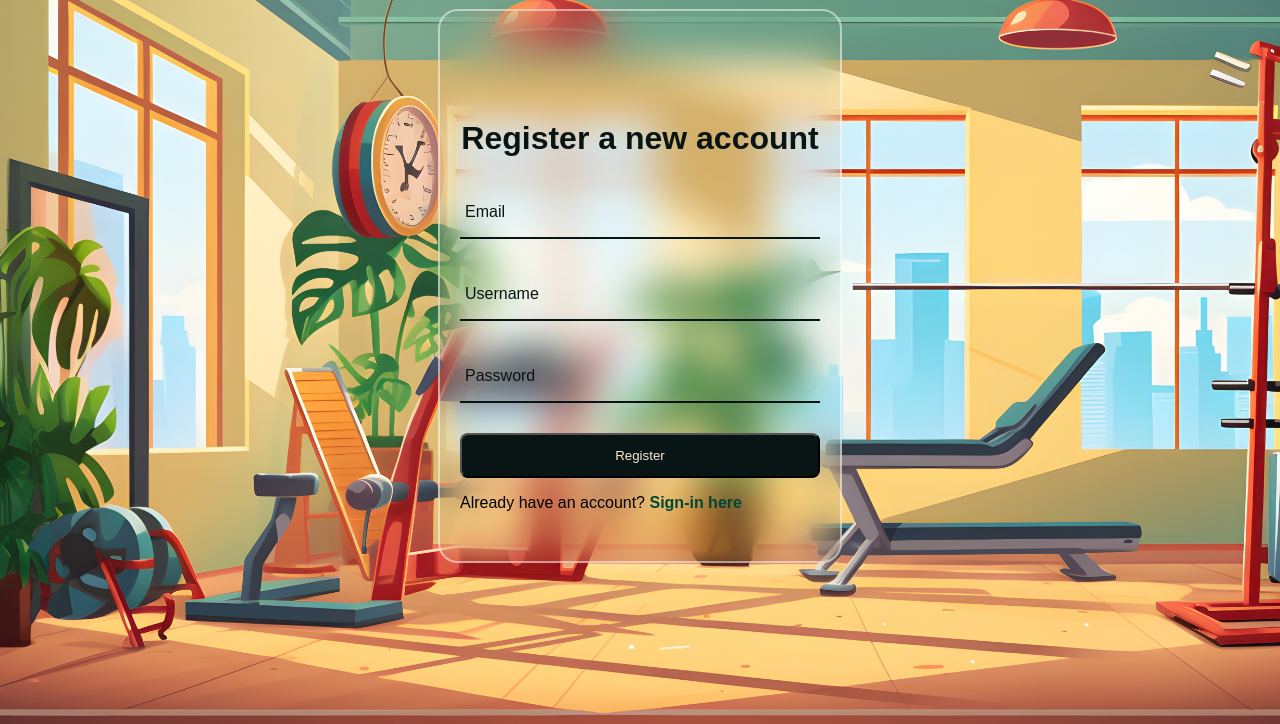
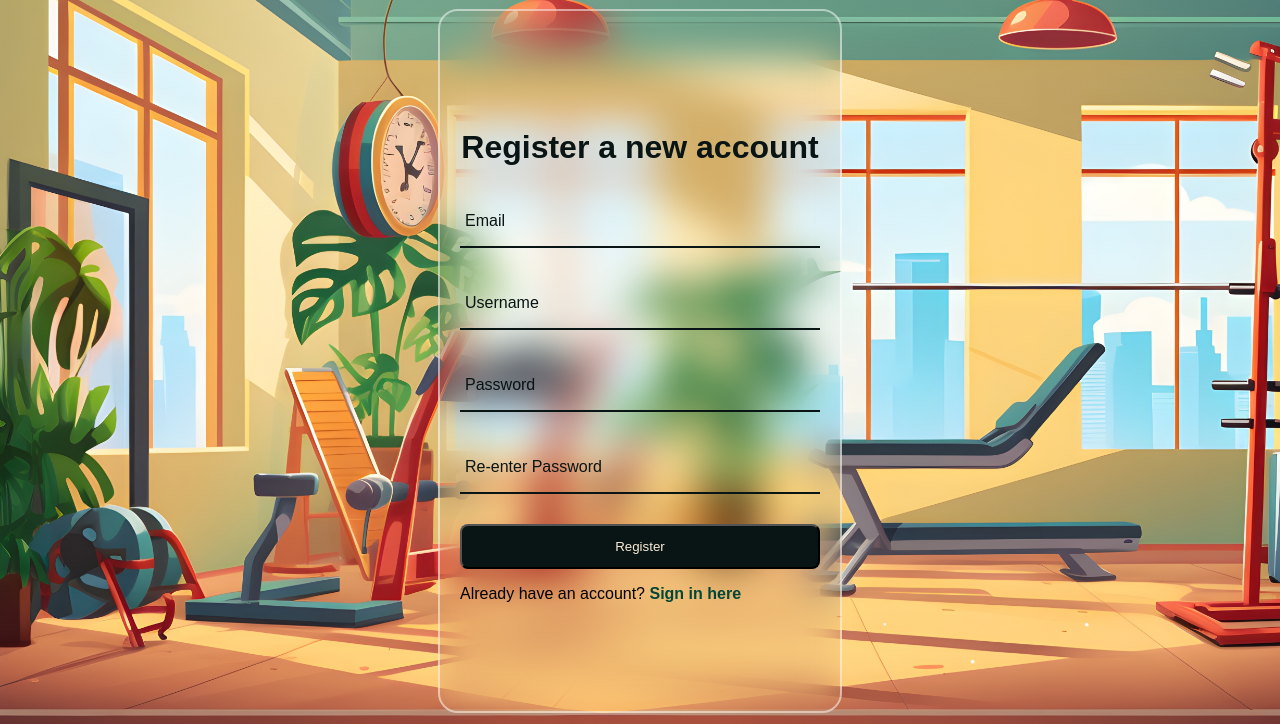
Before and after one commit to syedsq/MedusaShopping, a PHP site: page /register.php in a window 1280 px wide. Shown: the part 76-800 px from the top of the page. Run offline with PHP 8.4, Linux system fonts and the light colour scheme.

Commit message:
login-registration reformat
fixing some css error that display message right next to the text box.
The UI for registration/login operation should be completed

```diff
--- a/CSS/loginStyles.css
+++ b/CSS/loginStyles.css
@@ -11,7 +11,11 @@ body{
     background-attachment: fixed;
 
 }
-
+.login-register-operation{
+    display: grid;
+    justify-content: center;
+    align-items: center;
+}
 
 .border {
 
@@ -39,6 +43,24 @@ body{
     font-size:2em;
     color: rgb(9, 20, 20);
     text-align: center;
+}
+.error-message {
+    color: red;
+    margin: 10px 0;
+    font-size: 14px;
+    background-color: #ffe6e6;
+    padding: 10px;
+    border: 1px solid red;
+    border-radius: 5px;
+}
+.success-message {
+    color: green;
+    margin: 10px 0;
+    font-size: 14px;
+    background-color: #e6ffe7;
+    padding: 10px;
+    border: 1px solid green;
+    border-radius: 5px;
 }
 .input-box {
     position: relative;
--- a/register.php
+++ b/register.php
@@ -1,7 +1,6 @@
-<!--backend logic -->
 <?php
 session_start();
-include 'config.php';  // Include database connection
+include 'config.php'; // Include database connection
 
 // Check if the user is logged in
 $is_logged_in = isset($_SESSION['user_id']);
@@ -10,16 +9,26 @@ $is_logged_in = isset($_SESSION['user_id']);
 $cart_item_count = 0;
 if (isset($_SESSION['cart'])) {
     foreach ($_SESSION['cart'] as $item) {
-        $cart_item_count += $item['quantity'];  // Sum up quantities of all items
+        $cart_item_count += $item['quantity']; // Sum up quantities of all items
     }
 }
+
+$error_message = '';
+$success_message = '';
 
 if ($_SERVER['REQUEST_METHOD'] == 'POST') {
     // Get the form data
     $username = $_POST['username'];
     $email = $_POST['email'];
-    $password = password_hash($_POST['password'], PASSWORD_DEFAULT);  // Hash the password for security
+    $password = $_POST['password'];
+    $confirm_password = $_POST['confirm_password'];
 
+    // Validate form data
+    if ($password !== $confirm_password) {
+        $error_message = "Passwords do not match. Please try again.";
+    } elseif (!filter_var($email, FILTER_VALIDATE_EMAIL)) {
+        $error_message = "Invalid email format. Please use a valid email.";
+    } else {
         // Check if the email already exists
         $checkEmailSql = "SELECT id FROM users WHERE email = ?";
         $checkStmt = $conn->prepare($checkEmailSql);
@@ -29,26 +38,30 @@ if ($_SERVER['REQUEST_METHOD'] == 'POST') {
 
         if ($checkStmt->num_rows > 0) {
             // Email already exists
-        echo "Error: An account with this email already exists. <a href='login.php'>Log in</a> instead.";
+            $error_message = "An account with this email already exists. <a href='login.php'>Log in</a> instead.";
         } else {
+            // Hash the password for security
+            $hashed_password = password_hash($password, PASSWORD_DEFAULT);
+
             // Insert user data into the users table
             $sql = "INSERT INTO users (username, email, password) VALUES (?, ?, ?)";
             $stmt = $conn->prepare($sql);
-        $stmt->bind_param("sss", $username, $email, $password);
+            $stmt->bind_param("sss", $username, $email, $hashed_password);
 
             if ($stmt->execute()) {
-            echo "Registration successful! You can now <a href='login.php'>log in</a>.";
+                $success_message = "Registration successful! You can now <a href='login.php'>log in</a>.";
             } else {
-            echo "Error: " . $stmt->error;
+                $error_message = "An error occurred: " . $stmt->error;
             }
 
             $stmt->close();
         }
 
         $checkStmt->close();
+    }
+
     $conn->close();
 }
-
 ?>
 
 <!DOCTYPE html>
@@ -65,7 +78,7 @@ if ($_SERVER['REQUEST_METHOD'] == 'POST') {
             position: relative;
             text-wrap: wrap;
             width: 400px;
-            height: 550px;
+            height: 700px;
 
             /*background-image:linear-gradient(-225deg, #fafde3 50%, #ffe6e6 50%);
             */
@@ -79,8 +92,6 @@ if ($_SERVER['REQUEST_METHOD'] == 'POST') {
             justify-content: center;
             align-items: center;}
     </style>
-</head>
-<body>
     <!-- Navigation Bar -->
     <nav class="navbar">
         <ul>
@@ -122,37 +133,61 @@ if ($_SERVER['REQUEST_METHOD'] == 'POST') {
             </div>
         </ul>
     </nav>
-    <div class = "border">
+</head>
+<body>
+    <div class="login-register-operation">
+        <div class="border">
             <div class="form-box-login">
                 <h2>Register a new account</h2>
+
+                <!-- Display error or success messages -->
+
+
                 <form action="register.php" method="POST">
-                <div class ="input-box">
-                    <span class="icon"></span>
-                    <input type = "email" name="email" required>
-                    <label> Email</label>
+                    <div class="input-box">
+                        <input type="email" name="email" required>
+                        <label>Email</label>
                     </div>
-                <div class ="input-box">
-                    <span class="icon"></span>
-                    <input type ="text" name="username" required>
+                    <div class="input-box">
+                        <input type="text" name="username" required>
                         <label>Username</label>
-
-                <div class ="input-box">
-                    <span class="icon"></span>
-                    <input type ="password" name="password" required >
+                    </div>
+                    <div class="input-box">
+                        <input type="password" name="password" required>
                         <label>Password</label>
                     </div>
-
+                    <div class="input-box">
+                        <input type="password" name="confirm_password" required>
+                        <label>Re-enter Password</label>
+                    </div>
                     <button type="submit" class="btn">Register</button>
-                <div class ="login-register">
-                    <p>Already have an account?<a href="login.php" class="register-link"> Sign-in here</a></p>
+                    <div class="login-register">
+                        <p>Already have an account? <a href="login.php">Sign in here</a></p>
                     </div>
                 </form>
-
             </div>
         </div>
+        <?php if (!empty($error_message)): ?>
+            <div class="error-message"><?php echo $error_message; ?></div>
+        <?php elseif (!empty($success_message)): ?>
+            <div class="success-message"><?php echo $success_message; ?></div>
+        <?php endif; ?>
+    </div>
 
-    <div class="form-container">
+    <script src="JavaScript/cart.js">
+        $(document).ready(function() {
+            $("form").submit(function(event) {
+                const password = $("input[name='password']").val();
+                const confirmPassword = $("input[name='confirm_password']").val();
 
-    <script src="JavaScript/cart.js"></script>
+                if (password !== confirmPassword) {
+                    event.preventDefault();
+                    $(".error-message").remove();
+                    $(".form-box-login").prepend('<div class="error-message">Passwords do not match. Please try again.</div>');
+                }
+            });
+        });
+    </script>
+    </script>
 </body>
 </html>
```
Also changed, not shown: login.php (+21 -17 lines). Lines whose indentation alone changed are shown as unchanged.
